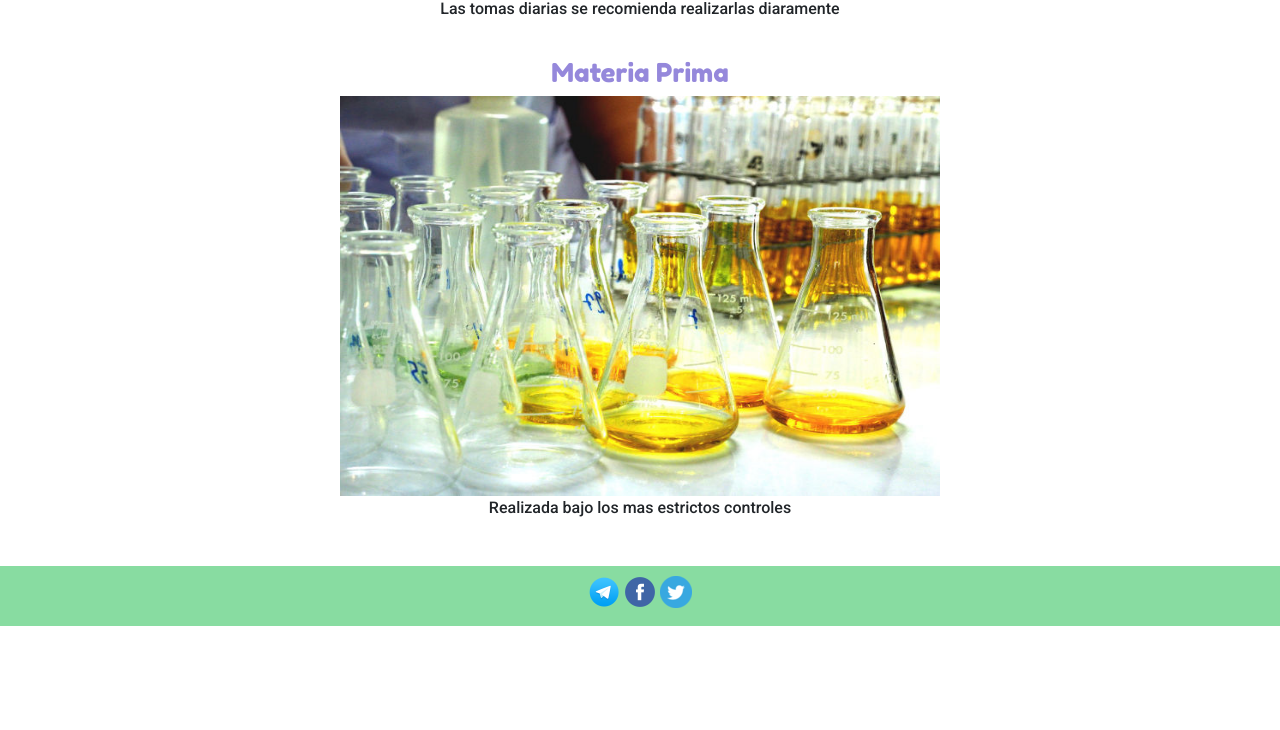
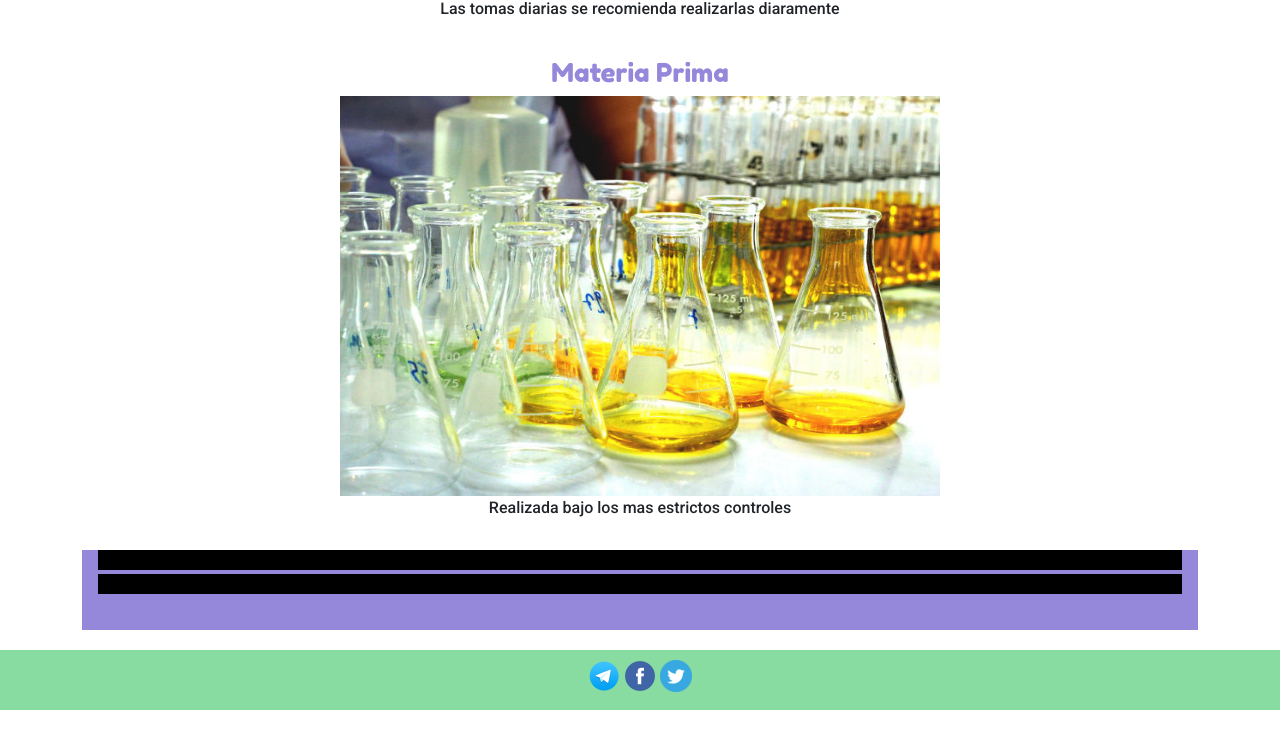
Before and after one commit to FreddyWD/coderhousedw, a plain HTML site: page productos.html in a window 1280 px wide. Shown: the part 1036-1766 px from the top of the page. Before the commit the page ends 1682 px from the top, so only its background shows below. Drawn offline with nearby package versions, Linux system fonts and the light colour scheme.

Commit message:
preparador para boostrap2

```diff
--- a/css/styles.css
+++ b/css/styles.css
@@ -222,7 +222,7 @@ footer {
     height: 400px;
 }
 
-/* ** Desactivo los @mediaQuery para plicar boostrap**
+
 @media only screen and (max-width:600px) {
 
 
@@ -301,4 +301,15 @@ footer {
 
 
 }
-/*
+.container-fluid{
+    background-color: #9588DB;
+    height: 80px;
+
+}
+
+.row{
+    background-color: black;
+    height: 20px;
+    margin: 4px;
+
+}
--- a/productos.html
+++ b/productos.html
@@ -32,7 +32,7 @@
         </nav>
     </header>
     <!--Listas con inf técnica y beneficios-->
-    <main class="container">
+    <main class="container-md">
         <section>
             <h1>Información Técnica y Beneficios del CDS</h1>
             <h2 class="subtitle">Información Técnica</h2>
@@ -67,7 +67,14 @@
             </div>
 
         </div>
+        <div class="container-fluid">
+            <div class="row">
 
+            </div>
+            <div class="row">
+
+            </div>
+        </div>
 
 
 
```
Also changed, not shown: index.html (+1 -1 lines).
